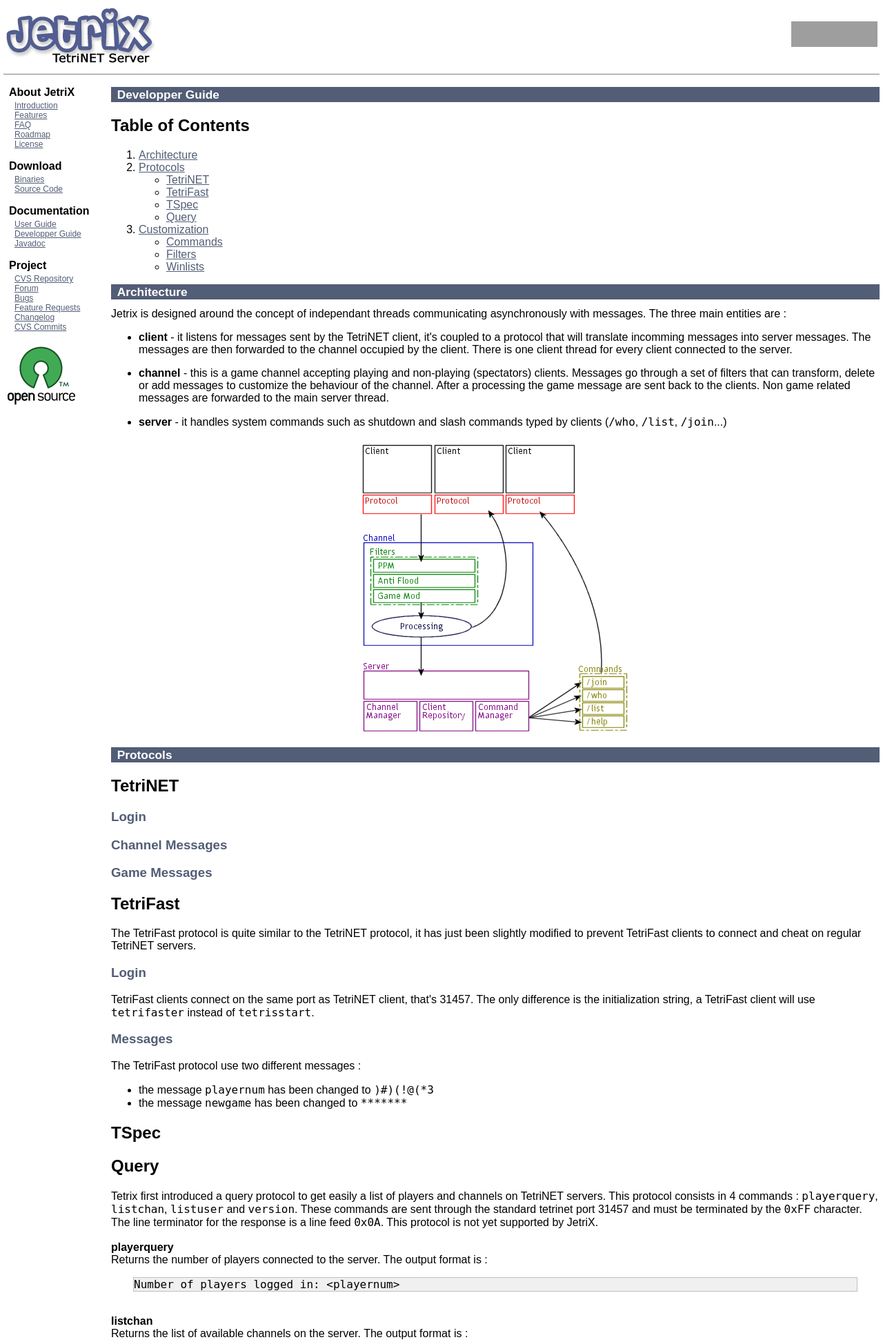
After one commit to ebourg/jetrix, a PHP site: page /dev-guide.php in a window 1280 px wide. The commit adds this page. Shown: the top 1945 px of the page at 69% size. Run offline with PHP 8.4, Linux system fonts and the light colour scheme; grey boxes are pictures that could not be loaded.

Commit message:
Content reorganisation : user guide & dev guide

```diff
--- /dev/null
+++ b/src/site/dev-guide.php
@@ -0,0 +1,448 @@
+<? include("header.inc.php") ?>
+
+<h1>Developper Guide</h1>
+
+<h2>Table of Contents</h2>
+
+<ol>
+  <li><a href="#section1">Architecture</a></li>
+  <li><a href="#section2">Protocols</a>
+    <ul>
+      <li><a href="#section2-1">TetriNET</a></li>
+      <li><a href="#section2-2">TetriFast</a></li>
+      <li><a href="#section2-3">TSpec</a></li>
+      <li><a href="#section2-4">Query</a></li>
+    </ul>
+  </li>
+  <li><a href="#section3">Customization</a>
+    <ul>
+      <li><a href="#section3-1">Commands</a></li>
+      <li><a href="#section3-2">Filters</a></li>
+      <li><a href="#section3-3">Winlists</a></li>
+    </ul>
+  </li>
+</ol>
+
+
+<h1><a id="section1"></a>Architecture</h1>
+
+Jetrix is designed around the concept of independant threads communicating asynchronously with messages. The three main entities are :
+<ul>
+  <li style="margin-bottom: 1em"><b>client</b> - it listens for messages sent by the TetriNET client, it's coupled to a protocol that will translate incomming messages into server messages. The messages are then forwarded to the channel occupied by the client. There is one client thread for every client connected to the server.</li>
+  <li style="margin-bottom: 1em"><b>channel</b> - this is a game channel accepting playing and non-playing (spectators) clients. Messages go through a set of filters that can transform, delete or add messages to customize the behaviour of the channel. After a processing the game message are sent back to the clients. Non game related messages are forwarded to the main server thread.</li>
+  <li style="margin-bottom: 1em"><b>server</b> - it handles system commands such as shutdown and slash commands typed by clients (<tt>/who</tt>, <tt>/list</tt>, <tt>/join</tt>...)</li>
+</ul>
+
+<div style="text-align: center"><img src="images/arch1.png" alt="Architecture - Message Flow" /></div>
+
+
+<h1><a id="section2"></a>Protocols</h1>
+
+
+<h2><a id="section2-1"></a>TetriNET</h2>
+
+<h3>Login</h3>
+
+<h3>Channel Messages</h3>
+
+<h3>Game Messages</h3>
+
+
+<h2><a id="section2-2"></a>TetriFast</h2>
+
+The TetriFast protocol is quite similar to the TetriNET protocol, it has just
+been slightly modified to prevent TetriFast clients to connect and cheat on
+regular TetriNET servers.
+
+<h3>Login</h3>
+
+TetriFast clients connect on the same port as TetriNET client, that's 31457. The
+only difference is the initialization string, a TetriFast client will use
+<tt>tetrifaster</tt> instead of <tt>tetrisstart</tt>.
+
+<h3>Messages</h3>
+
+The TetriFast protocol use two different messages :
+
+<ul>
+  <li>the message <tt>playernum</tt> has been changed to <tt>)#)(!@(*3</tt></li>
+  <li>the message <tt>newgame</tt> has been changed to <tt>*******</tt></li>
+</ul>
+
+
+
+
+<h2><a id="section2-3"></a>TSpec</h2>
+
+
+<h2><a id="section2-4"></a>Query</h2>
+
+Tetrix first introduced a query protocol to get easily a list of players and channels on TetriNET servers. This protocol consists in 4 commands : <tt>playerquery</tt>, <tt>listchan</tt>, <tt>listuser</tt> and <tt>version</tt>. These commands are sent through the standard tetrinet port 31457 and must be terminated by the <tt>0xFF</tt> character. The line terminator for the response is a line feed <tt>0x0A</tt>. This protocol is not yet supported by JetriX.<br />
+
+
+<br /><div><b>playerquery</b></div>
+
+Returns the number of players connected to the server. The output format is :
+
+<div class="code">Number of players logged in: &lt;playernum&gt;</div>
+
+<br /><div><b>listchan</b></div>
+
+Returns the list of available channels on the server. The output format is :
+
+<div class="code">"&lt;name&gt;" "&lt;description&gt;" &lt;playernum&gt; &lt;playermax&gt; &lt;priority&gt; &lt;status&gt;</div>
+<pre>
+name         the name of the channel
+description  the description or topic of the channel
+playernum    the number of players in this channel
+playermax    the maximum number of players
+priority     the priority of the channel
+status       the game state (1: stopped, 2: started, 3: paused)
+</pre>
+
+The response is terminated by the string "<tt>+OK</tt>".<br /><br />
+
+<br /><div><b>listuser</b></div>
+
+Returns the list of players connected to the server. The output format is :<br />
+
+<div class="code">"&lt;nick&gt;" "&lt;team&gt;" "&lt;version&gt;" &lt;slot&gt; &lt;state&gt; &lt;auth&gt; "&lt;chname&gt;"</div>
+<pre>
+nick         the name of the player
+team         the team name of the player
+version      the version of the client used, usually "1.13"
+slot         the slot used in the channel (1-6)
+state        the state of the player (0: nor playing, 1: playing, 2: lost)
+auth         the authentication level (1: normal, 2: channel operator, 3: operator)
+channel      the name of the channel
+</pre>
+The response is terminated by the string "<tt>+OK</tt>".<br /><br />
+
+<br /><div><b>version</b></div>
+
+Returns the version of the server. The response is terminated by the string "<tt>+OK</tt>".
+
+
+
+<h1><a id="section3"></a>Customization</h1>
+
+
+<h2><a id="section3-1"></a>Commands</h2>
+
+Jetrix has been designed to allow the addition of new commands like <tt>/who</tt>
+or <tt>/list</tt> easily. This document will show you the steps to create a simple
+command <tt>/hello</tt> that will just display the message <tt>"Hello World!"</tt>.
+
+<h3>Write the command</h3>
+
+Every command is represented by a Java class implementing the net.jetrix.commands.Command interface.
+Let's create our class, HelloCommand :
+
+<div class="code">
+<span class="blue">import</span> java.util.*;
+<span class="blue">import</span> net.jetrix.*;
+<span class="blue">import</span> net.jetrix.messages.*;
+<span class="blue">import</span> net.jetrix.commands.*;
+
+<span class="blue">public class</span> HelloCommand <span class="blue">implements</span> <span class="red">Command</span>
+{
+
+}
+
+</div>
+
+
+The <tt>Command</tt> interface defines the required methods that any command has
+to implements. We will look at these methods one by one. The first one is the
+<tt>getAliases()</tt> method, it returns an array of Strings containing the names
+used to invoke the command. For our command we will use two names, <tt>"hello"</tt>
+and <tt>"hi"</tt>. The first alias in the array is the default name that will be
+displayed in the <tt>/help</tt> list.
+
+<div class="code">
+    <span class="blue">public</span> <span class="red">String</span>[] getAliases()
+    {
+        <span class="blue">return new</span> <span class="red">String</span>[] { <span class="gray">"hello"</span>, <span class="gray">"hi"</span> };
+    }
+
+</div>
+
+The next method is <tt>getUsage(Locale locale)</tt>, it returns a String
+describing the usage of the command. It is used when displaying the list of
+commands available on the server with <tt>/help</tt>. You can ignore the
+<tt>Locale</tt> parameter for now, it's used for internationalization purposes.
+ Our command has no parameter so it's pretty straight forward :
+
+<div class="code">
+    <span class="blue">public</span> <span class="red">String</span> getUsage(<span class="red">Locale</span> locale)
+    {
+        <span class="blue">return</span> <span class="gray">"/hello"</span>;
+    }
+
+</div>
+
+The <tt>getDescription(Locale locale)</tt> method is also used for the command
+listing, it returns a short description of the command :
+
+<div class="code">
+    <span class="blue">public</span> <span class="red">String</span> getDescription(<span class="red">Locale</span> locale)
+    {
+        <span class="blue">return</span> <span class="gray">"Display 'Hello World!'"</span>;
+    }
+
+</div>
+
+The <tt>getAccessLevel()</tt> defines the minimal access level required to use
+the command. To allow everyone to use the command it should return 0, to restrict
+it to operators only it would return 1.
+
+<div class="code">
+    <span class="blue">public int</span> getAccessLevel()
+    {
+        <span class="blue">return</span> <span class="red">0</span>;
+    }
+
+</div>
+
+Now we reach the main part of the command, the <tt>execute(CommandMessage message)</tt>
+method. This method is called when the command is executed. The message parameter
+contains all the relevant information needed to process the command, that's the
+source of the message (i.e. the user that issued the command) and the list of
+parameters. Our Hello command will just create a text message and send it back to
+the user :
+
+<div class="code">
+    <span class="blue">public void</span> execute(<span class="red">CommandMessage</span> message)
+    {
+        <span class="red">Message</span> hello = <span class="blue">new</span> <span class="red">PlineMessage</span>(<span class="gray">"Hello World!"</span>);
+        message.getSource().sendMessage(hello);
+    }
+
+</div>
+
+Our command is complete, let's put all the pieces together :
+
+<div class="code">
+<span class="blue">import</span> java.util.*;
+<span class="blue">import</span> net.jetrix.*;
+<span class="blue">import</span> net.jetrix.messages.*;
+<span class="blue">import</span> net.jetrix.commands.*;
+
+<span class="blue">public class</span> HelloCommand <span class="blue">implements</span> <span class="red">Command</span>
+{
+    <span class="blue">public</span> <span class="red">String</span>[] getAliases()
+    {
+        <span class="blue">return new</span> <span class="red">String</span>[] { <span class="gray">"hello"</span>, <span class="gray">"hi"</span> };
+    }
+
+    <span class="blue">public</span> <span class="red">String</span> getUsage(<span class="red">Locale</span> locale)
+    {
+        <span class="blue">return</span> <span class="gray">"/hello"</span>;
+    }
+
+    <span class="blue">public</span> <span class="red">String</span> getDescription(<span class="red">Locale</span> locale)
+    {
+        <span class="blue">return</span> <span class="gray">"Display 'Hello World!'"</span>;
+    }
+
+    <span class="blue">public int</span> getAccessLevel()
+    {
+        <span class="blue">return</span> <span class="red">0</span>;
+    }
+
+    <span class="blue">public void</span> execute(<span class="red">CommandMessage</span> message)
+    {
+        <span class="red">Message</span> hello = <span class="blue">new</span> <span class="red">PlineMessage</span>(<span class="gray">"Hello World!"</span>);
+        message.getSource().sendMessage(hello);
+    }
+}
+
+</div>
+
+
+<h3>Compile the command</h3>
+
+Save the code above in a <tt>HelloCommand.java</tt> file and copy the <tt>jetrix.jar</tt>
+file in the same directory (this jar is in the <tt>jetrix/lib</tt> directory of
+the jetrix distribution). Then compile the command with :
+
+<div class="code">javac -cp jetrix.jar HelloCommand.java</div>
+
+<h3>Deploy the command</h3>
+
+To make your class available to Jetrix just copy it into the <tt>jetrix/lib</tt>
+directory. Starting with Jetrix 0.1.1 any <tt>.class</tt> or <tt>.jar</tt> file
+in this directory is automatically loaded at startup. Then you need to declare
+your command by editing the <tt>config.xml</tt> file, under the <tt>&lt;commands&gt;</tt>
+element just add this :
+
+<div class="code">
+    &lt;<span class="blue">command</span> <span class="red">class</span>=<span class="gray">"HelloCommand"</span>/&gt;
+
+</div>
+
+<h3>Test the command !</h3>
+
+Now we are ready to try the command ! Start Jetrix and log into the server. On
+typing <tt>/help</tt> you'll notice that the new command is automatically listed :
+
+<div style="margin: 1em"><img src="images/command-guide1.png" alt="HelloCommand - command listing" /></div>
+
+To use the command just type <tt>/hello</tt> or <tt>/hi</tt>, you can also use
+a partial name like <tt>/hel</tt> and mix upper and lower cases :
+
+<div style="margin: 1em"><img src="images/command-guide2.png" alt="HelloCommand - usage" /></div>
+
+Congratulations ! You have completed your first custom command :) If you create
+a useful command feel free to submit it to the Jetrix project to make it available
+to all Jetrix users, just send the code to <a href="mailto:smanux@lfjr.net">smanux@lfjr.net</a>.
+
+
+
+<h2><a id="section3-2"></a>Filters</h2>
+
+<p>One feature of Jetrix is to make it easy to change the behaviour of the server by
+modifying its response to the messages sent by the clients. This is done by
+implementing filters. A filter is a small class that can watch and modify all
+messages sent to a channel. It can serve various purposes, like modifying the
+game, displaying additional informations at the end of the game, blocking a flood
+of messages from a player, or implementing a bot responding to the players.</p>
+
+<p>This guide will show you how to create a simple game modification using a filter.
+In this mod the first player to complete 7 tetris win.</p>
+
+
+<h3>Write the filter</h3>
+
+<p>Filters extend the base class <tt>MessageFilter</tt>, this class defines a
+<tt>process(Message m, List out)</tt> method that must be overridden to implement
+the behaviour of the filter. A higher level filter <tt>GenericFilter</tt> with
+process methods for all message types is provided, we will use it for our filter.</p>
+
+<p>Let's create our class :</p>
+
+<div class="code"><span class="blue">import</span> java.util.*;
+<span class="blue">import</span> net.jetrix.*;
+<span class="blue">import</span> net.jetrix.messages.*;
+<span class="blue">import</span> net.jetrix.filter.*;
+
+<span class="blue">public class</span> TetrisFilter <span class="blue">extends</span> <span class="red">GenericFilter</span>
+{
+
+}
+</div>
+
+We have to count the number of tetris performed by each player during the game,
+we will put this in an array initialized when the game starts :
+
+<div class="code">
+    <span class="blue">private int</span>[] tetrisCount = <span class="blue">new int</span>[<span class="red">6</span>];
+
+    <span class="blue">public void</span> onMessage(<span class="red">StartGameMessage</span> m, <span class="red">List</span> out)
+    {
+        <span class="red">Arrays</span>.fill(tetrisCount, <span class="red">0</span>);
+        out.add(m);
+    }
+
+</div>
+
+<p>Every channel has a chain of filters, the messages go through the filters before
+reaching the channel. A filter has the responsability to decide what messages
+the next filter in the chain will get. The filter could simply eat the message
+and forward nothing to the next filter, pass the message unchanged, transform
+the message or generate several messages. This is determined by what is put in
+the out list of the process method.</p>
+
+<p>Our first <tt>onMessage</tt> method just put the message in the out list with
+<tt>out.add(m)</tt>, this is mandatory or the game would never start.</p>
+
+<p>The next <tt>onMessage</tt> method will watch <tt>FourLinesAddedMessage</tt>
+messages, this is the message sent when a player performs a tetris. This method
+will increase the tetris count of the player and test if the limit of 7 tetris
+has been reached. If so the game is stopped and the winner is announced.</p>
+
+<div class="code">
+    <span class="blue">public void</span> onMessage(<span class="red">FourLinesAddedMessage</span> m, <span class="red">List</span> out)
+    {
+        <span class="green">// get the slot number of the player</span>
+        <span class="blue">int</span> from = m.getFromSlot();
+
+        <span class="green">// increase its tetris count</span>
+        tetrisCount[from]++;
+
+        <span class="green">// pass the message unchanged</span>
+        out.add(m);
+
+        <span class="green">// test the tetris limit</span>
+        <span class="blue">if</span> (tetrisCount[from] >= <span class="red">7</span>)
+        {
+            <span class="green">// stop the game</span>
+            out.add(<span class="blue">new</span> <span class="red">StopGameMessage</span>());
+
+            <span class="green">// announce the winner</span>
+            <span class="red">User</span> winner = getChannel().getPlayer(from);
+            <span class="red">PlineMessage</span> announce = <span class="blue">new</span> <span class="red">PlineMessage</span>();
+            announce.setKey(<span class="gray">"channel.player_won"</span>,
+                            <span class="blue">new</span> <span class="red">Object</span>[] { winner.getName() });
+            out.add(announce);
+        }
+    }
+
+</div>
+
+<p>Our filter is complete, now we have to compile and deploy it in the server.</p>
+
+
+<h3>Compile the filter</h3>
+
+<p>Save the code above in a <tt>TetrisFilter.java</tt> file and copy the
+<tt>jetrix.jar</tt> file in the same directory (this jar is in the <tt>jetrix/lib</tt>
+directory of the jetrix distribution). Then compile the command with :</p>
+
+<div class="code">
+javac -cp jetrix.jar TetrisFilter.java
+
+</div>
+
+<h3>Deploy the filter</h3>
+
+<p>To make the filter available to Jetrix just copy the <tt>TetrisFilter.class</tt>
+file into the <tt>jetrix/lib</tt> directory. Then you need to declare your
+filter by editing the <tt>config.xml</tt> file, under the <tt>&lt;filter-definitions&gt;</tt>
+element add this line:</p>
+
+<div class="code">
+    &lt;<span class="blue">alias</span> <span class="red">name</span>=<span class="gray">"7tetris"</span> <span class="red">class</span>=<span class="gray">"TetrisFilter"</span>/&gt;
+
+</div>
+
+<p>Then the filter has to be associated to a channel, we will create a new channel
+dedicated to this mod :</p>
+
+<div class="code">
+    &lt;<span class="blue">channel</span> <span class="red">name</span>=<span class="gray">"7tetris"</span>&gt;
+      &lt;<span class="blue">description</span>&gt;7 tetris to win!&lt;/<span class="blue">description</span>&gt;
+      &lt;<span class="blue">filters</span>&gt;
+        &lt;<span class="blue">filter</span> <span class="red">name</span>=<span class="gray">"7tetris"</span>/&gt;
+      &lt;/<span class="blue">filters</span>&gt;
+    &lt;/<span class="blue">channel</span>&gt;
+
+</div>
+
+<p>You can also declare a global filter under the <tt>default-filters</tt>
+element that will be applied to all channels.</p>
+
+<h3>Test the filter !</h3>
+
+You can now try the game modification, start Jetrix, bring some friends, join
+the <tt>7tetris</tt> channel and show who is the fastest ! This filter could be
+improved in many ways, for example it could announce who has taken the
+lead, how many tetris are left, it could send attacks such as a quakefield or a
+random clear to the leader, etc... The only limit is your imagination :)
+
+
+
+<h2><a id="section3-3"></a>Winlists</h2>
+
+
+<? include("footer.inc.php") ?>
--- a/src/site/menu.inc.php
+++ b/src/site/menu.inc.php
@@ -4,34 +4,31 @@
         <ul>
           <li><a href="index.php">Introduction</a></li>
           <li><a href="soon.php">Features</a></li>
-          <li><a href="soon.php">FAQ</a></li>
+          <li><a href="faq.php">FAQ</a></li>
           <li><a href="roadmap.php">Roadmap</a></li>
           <li><a href="license.php">License</a></li>
         </ul>
 
         <h1>Download</h1>
         <ul>
-          <li><a href="https://sourceforge.net/project/showfiles.php?group_id=52188">Binaries</a></li>
+          <li><a href="http://sourceforge.net/project/showfiles.php?group_id=52188">Binaries</a></li>
           <li><a href="http://cvs.sourceforge.net/cgi-bin/viewcvs.cgi/jetrix/">Source Code</a></li>
         </ul>
 
         <h1>Documentation</h1>
         <ul>
-          <li><a href="architecture.php">Architecture</a></li>
+          <li><a href="user-guide.php">User Guide</a></li>
+          <li><a href="dev-guide.php">Developper Guide</a></li>
           <li><a href="api/index.html">Javadoc</a></li>
-          <li><a href="command-guide.php">Command guide</a></li>
-          <li><a href="filter-guide.php">Filter guide</a></li>
-          <li><a href="soon.php">Login procedure</a></li>
-          <li><a href="query-protocol.php">Query protocol</a></li>
-          <li><a href="soon.php">Colors</a></li>
         </ul>
 
         <h1>Project</h1>
         <ul>
-          <li><a href="http://sourceforge.net/cvs/?group_id=52188">CVS repository</a></li>
-          <li><a href="https://sourceforge.net/forum/forum.php?forum_id=172941">Forum</a></li>
-          <li><a href="https://sourceforge.net/tracker/?group_id=52188&amp;atid=466002">Bugs</a></li>
+          <li><a href="http://sourceforge.net/cvs/?group_id=52188">CVS Repository</a></li>
+          <li><a href="http://sourceforge.net/forum/forum.php?forum_id=172941">Forum</a></li>
+          <li><a href="http://sourceforge.net/tracker/?group_id=52188&amp;atid=466002">Bugs</a></li>
+          <li><a href="http://sourceforge.net/tracker/?group_id=52188&amp;atid=466005">Feature Requests</a></li>
           <li><a href="changelog.php">Changelog</a></li>
-          <li><a href="https://sourceforge.net/mailarchive/forum.php?forum_id=12998">CVS commits</a></li>
+          <li><a href="http://sourceforge.net/mailarchive/forum.php?forum_id=12998">CVS Commits</a></li>
         </ul>
       </div>
```
Also changed, not shown: src/site/user-guide.php (added, +147 -0 lines).
